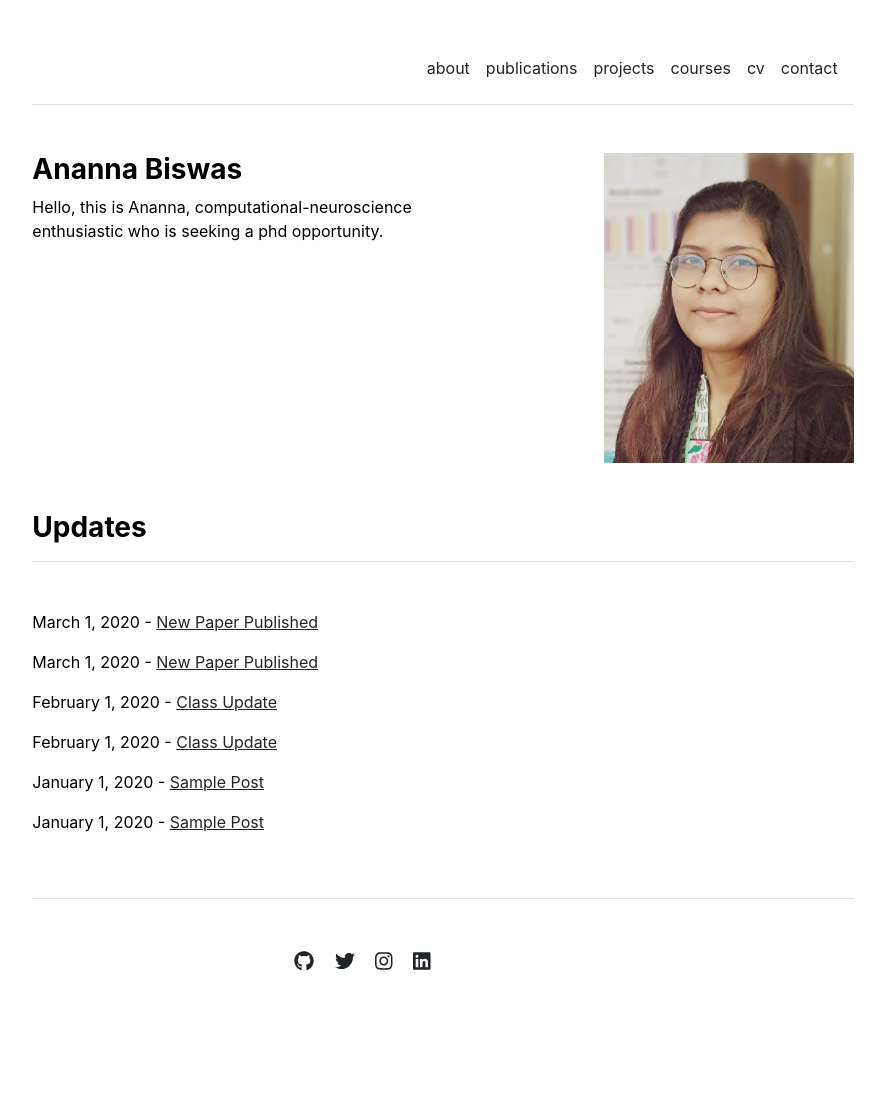
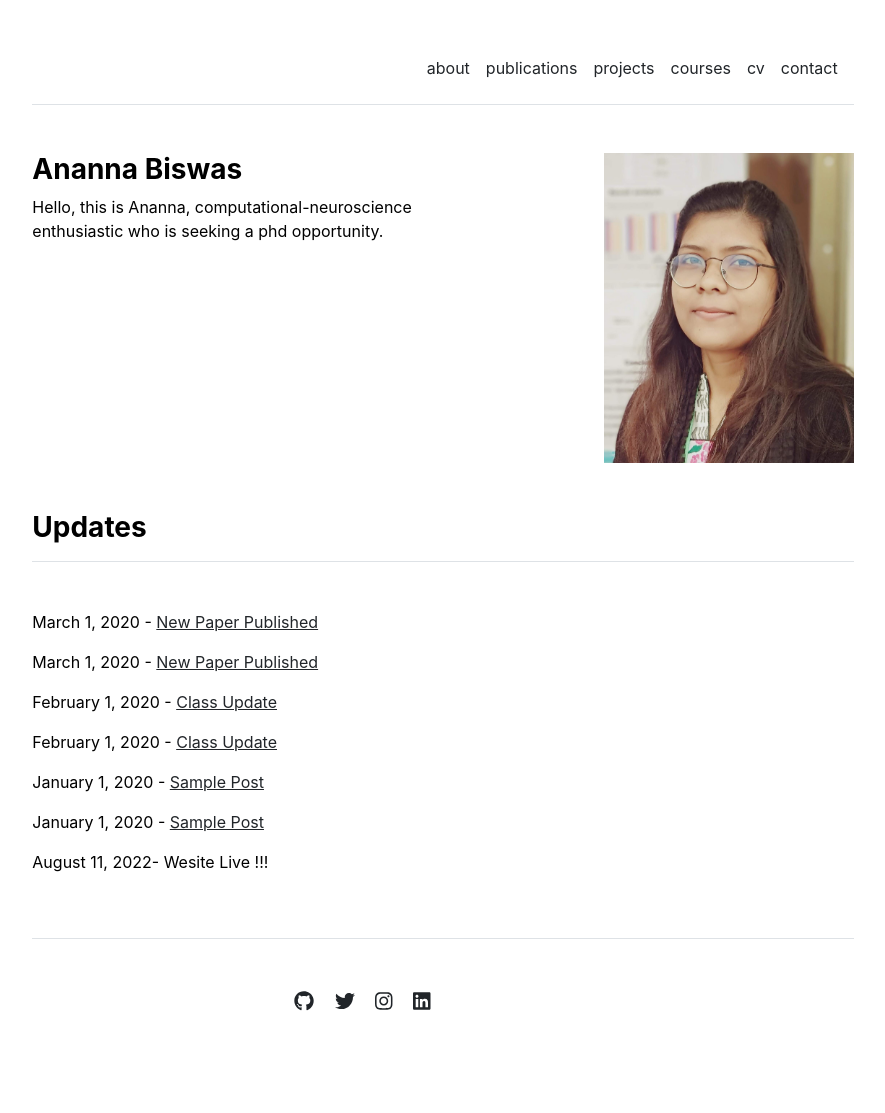
Before and after one commit to Anannabiswas/anannabiswas.github.io, a Jekyll site: the page built from index.md, in a window 1280 px wide. Shown: the whole page, without its empty margins (197-1082 px from the left). Built offline with Jekyll 4.4.1, drawn with Linux system fonts in a browser that asks for light colours; before the commit the page ends 1073 px from its top, so only the background shows below that.

Commit message:
Update home.html

```diff
--- a/_layouts/home.html
+++ b/_layouts/home.html
@@ -20,5 +20,6 @@ layout: default
     {% for post in site.posts %}
       <p>{{ post.date | date: "%B %-d, %Y" }} - <a href="{{ site.github.url }}/{{ post.url }}">{{ post.title }}</a> </p>
     {% endfor %}
+      <p> August 11, 2022- Wesite Live !!! </p>
   </div>
 </div>
```
